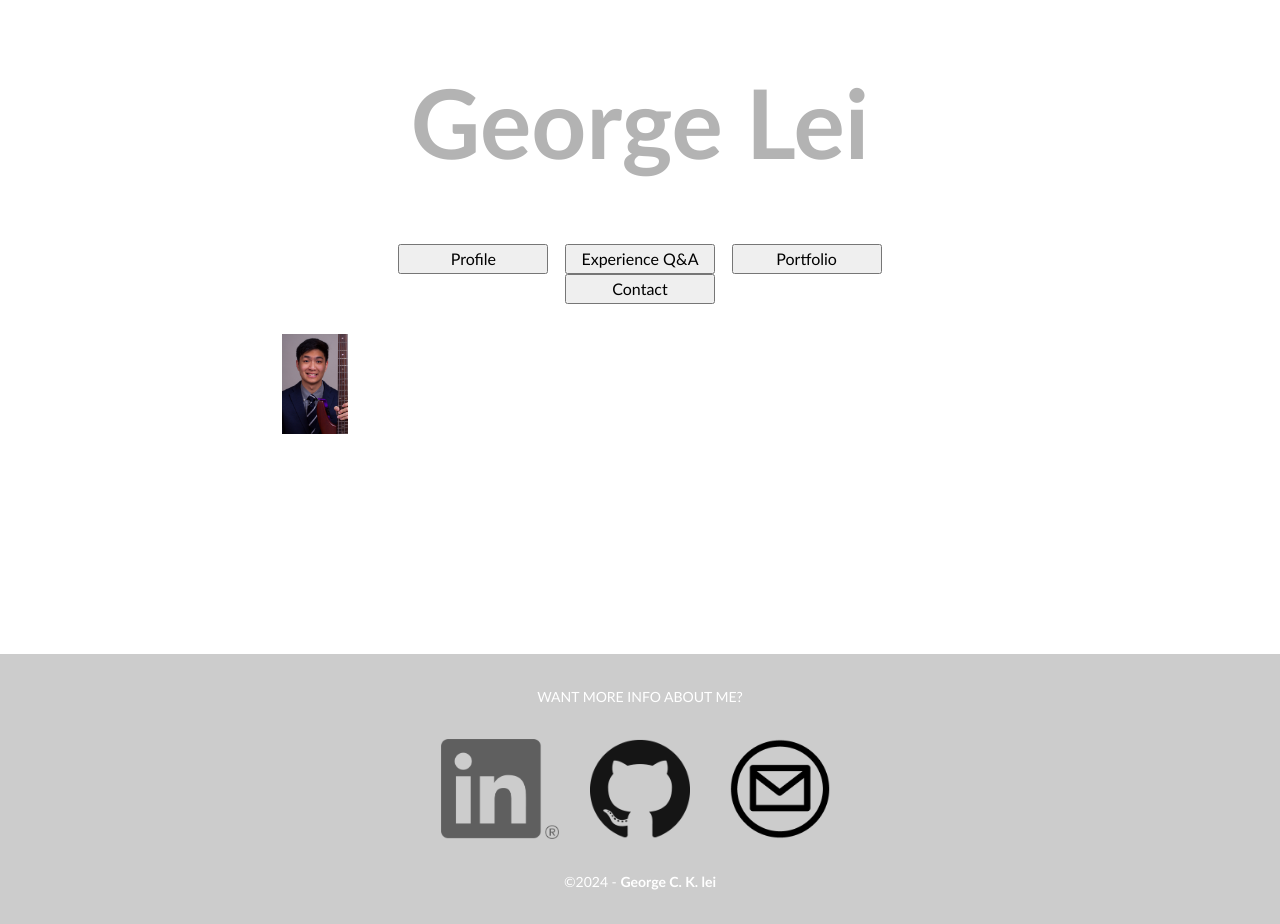
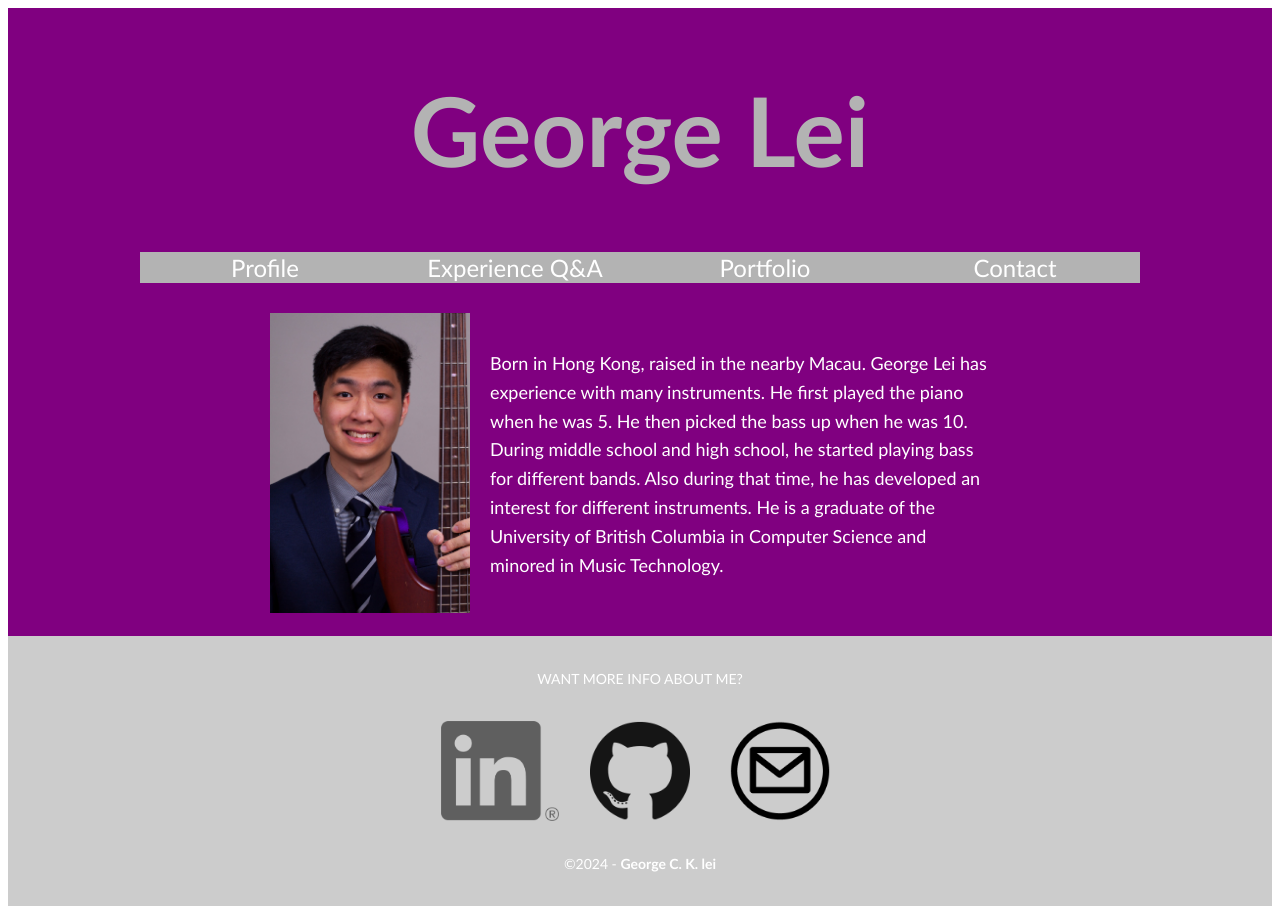
Before and after one commit to GeorgeLei1910/portfolio-react, a React (Create React App) app: page /musician in a window 1280 px wide. Built offline with nearby package versions, Linux system fonts and the light colour scheme.

Commit message:
Getting the hang of CSS

```diff
--- a/src/App.css
+++ b/src/App.css
@@ -3,206 +3,11 @@
 *{
 		font-family: "Gill Sans", "Gill Sans MT", "Myriad Pro", "DejaVu Sans Condensed", Helvetica, Arial, "sans-serif";
 }
-a{
-	text-decoration: none;
+
+.programmer{
+	background-color: green;
 }
 
-p {
-	font-weight: 400;
+.musician{
+	background-color: purple;
 }
-
-div{
-	width: 100%;
-	vertical-align: top;
-}
-
-body {
-	background-color: #FFFFFF;
-	margin: 0;
-}
-
-/* Container */
-.container {
-	width: 95%;
-	max-width: 1000px;
-	margin-left: auto;
-	margin-right: auto;
-	background-color: #FFFFFF;
-}
-/* Header */
-header {
-	width: 100%;
-	height: auto;
-	padding: 10px 0;
-	background-color: #5D5E5D;
-}
-.logo {
-	color: #fff;
-	font-weight: bold;
-	margin: 10px auto;
-	padding: 0 20px;
-	letter-spacing: 2px;
-	text-align: center;
-	font-size: 72px;
-}
-.hero_header {
-	color: #717070;
-	text-align: center;
-	margin: 0;
-	letter-spacing: 4px;
-}
-
-/* About Section */
-.text_column {
-	width: 100%;
-	text-align: left;
-	line-height: 25px;
-	float: left;
-}
-.gallery {
-	clear: both;
-	display: flex;
-	flex-flow: row wrap;
-	justify-content: space-around;
-	width: 100%;
-	background-color: #FFFFFF;
-	/* [disabled]min-width: 400px;
-*/
-	padding-bottom: 35px;
-	padding-top: 0px;
-	margin-top: -5px;
-	margin-bottom: 0px;
-}
-.thumbnail {
-	width: 300px;
-	height: auto;
-	text-align: center;
-	margin-top: 35px;
-	background-color: #F8F8F8;
-	border-radius: 3px;
-	border-bottom: 4px solid#C677F1;
-	display: inline-block;
-	padding: 20px 10px;
-}
-.gallery .thumbnail h4 {
-	margin: 5px 0;
-	text-align: left;
-	padding: 0 20px;
-}
-.gallery .thumbnail p {
-	margin: 0;
-	color: #B3B3B3;
-	text-align: left;
-	padding-left: 20px;
-}
-.gallery .thumbnail .text_column{
-	width: 260px;
-}
-/* More info */
-.column {
-	text-align: center;
-	float: left;
-	height: 100%;
-}
-.intro .picture_column{
-	text-align: center;
-	float: left;
-	height: 300px;
-}
-
-.intro .text_column{
-	text-align: center;
-	float: right;
-	height: 100%;
-	padding: 0 10px;
-}
-
-.cards {
-	height: 200px;
-	max-width: 400px;
-	opacity: 0.8;
-}
-.intro p {
-	width: 100%;
-	color: #FFFFFF;
-	height: 100%;
-	text-align: left;
-	line-height: 25px;
-	font-size: 20px;
-	border: 5px;
-}
-.resume{
-	color: white;
-	position:relative;
-	/* top: -100px; */
-	width: 100%;
-	height: auto;
-	display: flex;
-	flex-flow: row wrap;
-	justify-content: space-evenly;
-}
-.resume > div {
-
-	height: auto;
-	flex: 0 1 450px;
-	float: left;
-	text-align: center;
-	margin: 5px;
-	padding: 0 20px;
-	/* align-self: center; */
-}
-
-.gallery h1{
-	color:#B3B3B3;
-	font-size: 6px;
-}
-.menu{
-	display: flex;
-	flex-flow: row wrap;
-	justify-content: space-around;
-	width: 100%;
-	height: auto;
-	margin: 0 auto 10px;
-}
-.menu .button{
-	flex: 0 1 200px;
-	width: 150px;
-	height: 30px;
-	font-size: 16px;
-}
-
-#portfolio{
-	color: #787A78;
-}
-
-menu{
-	padding-inline-start: 0;
-}
-
-.button {
-	width: 200px;
-	margin: 40px auto auto;
-	padding: 20px 10px;
-	text-align: center;
-	vertical-align: middle;
-	border-radius: 0px;
-	text-transform: uppercase;
-	font-weight: bold;
-	letter-spacing: 2px;
-	border: 3px solid #FFFFFF;
-	color: #FFFFFF;
-	transition: all 0.3s linear;
-}
-.button:hover {
-	color: #FFFFFF;
-	cursor: pointer;
-}
-.copyright {
-	text-align: center;
-	padding: 20px 0;
-	background-color: #717070;
-	color: #FFFFFF;
-	text-transform: uppercase;
-	letter-spacing: 2px;
-	border-top-width: 2px;
-}
--- a/src/components/Bio/Bio.module.css
+++ b/src/components/Bio/Bio.module.css
@@ -1,27 +1,31 @@
-.bio{
+.bio {
   margin: 0 auto;
   padding: 20px;
   max-width: 800px;
   display: flex;
   flex-direction: column;
-    font-family: 'Arial', sans-serif;
+  flex-flow: row wrap;
+  flex-wrap: wrap;
+  justify-content: center;
+  font-family: "Arial", sans-serif;
   background-color: grey;
   color: white;
+
+  img {
+    width: 200px;
   }
-
-.bio .profile{
+  .profile {
     flex: 1;
-    border-radius: 50%;
+    height: 300px;
     width: 200px;
-    height: 200px;
-    object-fit: cover;
-    border: 4px solid #C677F1;
+        display: inline-block;
   }
-
-.bio .text_column{
-    flex: 1;
-    margin-left: 20px;
+  .text_column {
+    width: min(100%, 500px);
+    padding: 0 20px;
     font-size: 18px;
     line-height: 1.6;
     text-align: left;
+    display: inline-block;
   }
+}
--- a/src/components/Bio/Bio.tsx
+++ b/src/components/Bio/Bio.tsx
@@ -1,21 +1,20 @@
-import React, { FC } from 'react';
-import './Bio.module.css';
+import React, { FC } from "react";
+import styles from "./Bio.module.css";
 
 export interface BioProps {
+  className?: string;
   image: string;
   blurb: string;
 }
 
-const Bio: FC<BioProps> = ({ image, blurb }) => (
-  <div className="bio" data-testid="Bio">
-      <section className="intro">
-    <div className="picture_column">
-      <img src={image} alt="me" className="profile" id="george" />
-  </div>
-    <div className="text_column">
-    <p>{blurb}</p>
+const Bio: FC<BioProps> = ({ image, blurb, className }) => (
+  <div className={`${styles.bio} ${className}`} data-testid="Bio">
+    <div className="profile">
+      <img src={image} alt="me" className={styles.profile} id="george" />
     </div>
-  </section>
+    <div className={styles.text_column}>
+      <p>{blurb}</p>
+    </div>
   </div>
 );
 
--- a/src/components/Footer/Footer.module.css
+++ b/src/components/Footer/Footer.module.css
@@ -1,23 +1,23 @@
 /* Footer.module.css */
 
-img {
+footer {
+  padding: 20px 0;
+  background-color: #cccccc;
+  color: #333333;
+
+  section {
+    padding: 20px 0;
+    display: flex;
+    flex-wrap: wrap;
+    justify-content: center;
+    align-items: center;
+  }
+  img {
     height: 100px;
     width: auto;
-}
-section{
-    padding: 20px 0 ;
-    display: flex;
-    justify-content: center;
-    align-items: center;
-}
+  }
 
-footer {
-    padding: 20px 0;
-    background-color: #CCCCCC;
-    color: #333333;
-}
-
-.non_button{
+  .non_button {
     height: 100px;
     width: 100px;
     margin: 0 20px;
@@ -27,15 +27,11 @@ footer {
     align-items: center;
     filter: grayscale(100%);
     transition: all 0.3s ease-out;
-}
+  }
 
-.non_button:hover {
+  .non_button:hover {
     transform: scale(1.1);
     cursor: pointer;
     filter: grayscale(0%);
+  }
 }
-
-.home {
-    background-color: #FFFFFF;
-    color: #FFFFFF;
-}
--- a/src/components/Homepage/Homepage.module.css
+++ b/src/components/Homepage/Homepage.module.css
@@ -9,6 +9,10 @@ h1 {
 	font-size: 72px;
 	text-align: center;
 	color: #B3B3B3;
+}
+
+footer{
+	background-color: white;
 }
 
 .menu{
--- a/src/components/Menu/Menu.module.css
+++ b/src/components/Menu/Menu.module.css
@@ -12,16 +12,18 @@ menu{
     display: flex;
     grid-template-rows: auto auto;
     flex-flow: row wrap;
-    justify-content: space-around;
+    justify-content: center;
     width: 100%;
-    max-width: 500px;
     height: auto;
     margin: 0 auto 10px;
+    padding: 0;
 }
 
 menu button{
-    flex: 1;
-    width: 150px;
-    height: 30px;
-    font-size: 16px;
+    width: 250px;
+    font-size: 24px;
+    border: 0;
+    background-color: #B3B3B3;
+    color: #FFFFFF;
+    font-size: 24px;
 }
--- a/src/components/Musician/Musician.tsx
+++ b/src/components/Musician/Musician.tsx
@@ -11,6 +11,7 @@ interface MusicianProps {
 }
 
 const data: BioProps = {
+  className: 'musician',
   image: musicianImage,
   blurb: "Born in Hong Kong, raised in the nearby Macau."
   + " George Lei has experience with many instruments."
@@ -21,7 +22,7 @@ const data: BioProps = {
 };
 
 const Musician: FC<MusicianProps> = () => (
-  <div data-testid="Musician">
+  <div data-testid="Musician" className='musician'>
     <Menu />
     <Bio {...data} />
     <Footer />
--- a/src/components/Programmer/Programmer.module.css
+++ b/src/components/Programmer/Programmer.module.css
@@ -1,5 +1,6 @@
 @charset "UTF-8";
 /* Body */
+.programmer {
   a {
     color: #008800;
   }
@@ -50,7 +51,7 @@ footer p {
 
   footer {
     height: 300px;
-  background-color: #DDDDDD;
+    background-color: #dddddd;
     padding: 60px 0 0;
   }
 
@@ -58,8 +59,9 @@ footer {
     text-align: center;
     padding: 20px 0;
     background-color: #717070;
-    color: #FFFFFF;
+    color: #ffffff;
     text-transform: uppercase;
     letter-spacing: 2px;
     border-top-width: 2px;
   }
+}
--- a/src/components/Programmer/Programmer.tsx
+++ b/src/components/Programmer/Programmer.tsx
@@ -11,12 +11,13 @@ import Footer from '../Footer/Footer';
 interface ProgrammerProps {}
 
 const data: BioProps = {
+  className: 'programmer',
   image: programmerImage,
   blurb: "Born in Hong Kong, raised in the nearby Macau, George Lei started programming with Scratch when he was 10 and then moved onto HTML/CSS at 12. At the age of 15, he learned C++ and made a simple buzzwire game. He always has an interest in creating programs. Now, he is a graduate from the University of British Columbia Major in Computer Science and Minor in Music Technology."
 };
 
 const Programmer: FC<ProgrammerProps> = () => (
-  <div data-testid="Programmer">
+  <div data-testid="Programmer" className='programmer'>
     <Menu />
     <Bio {...data} />
     <Footer />
```
Lines whose indentation alone changed are shown as unchanged.
